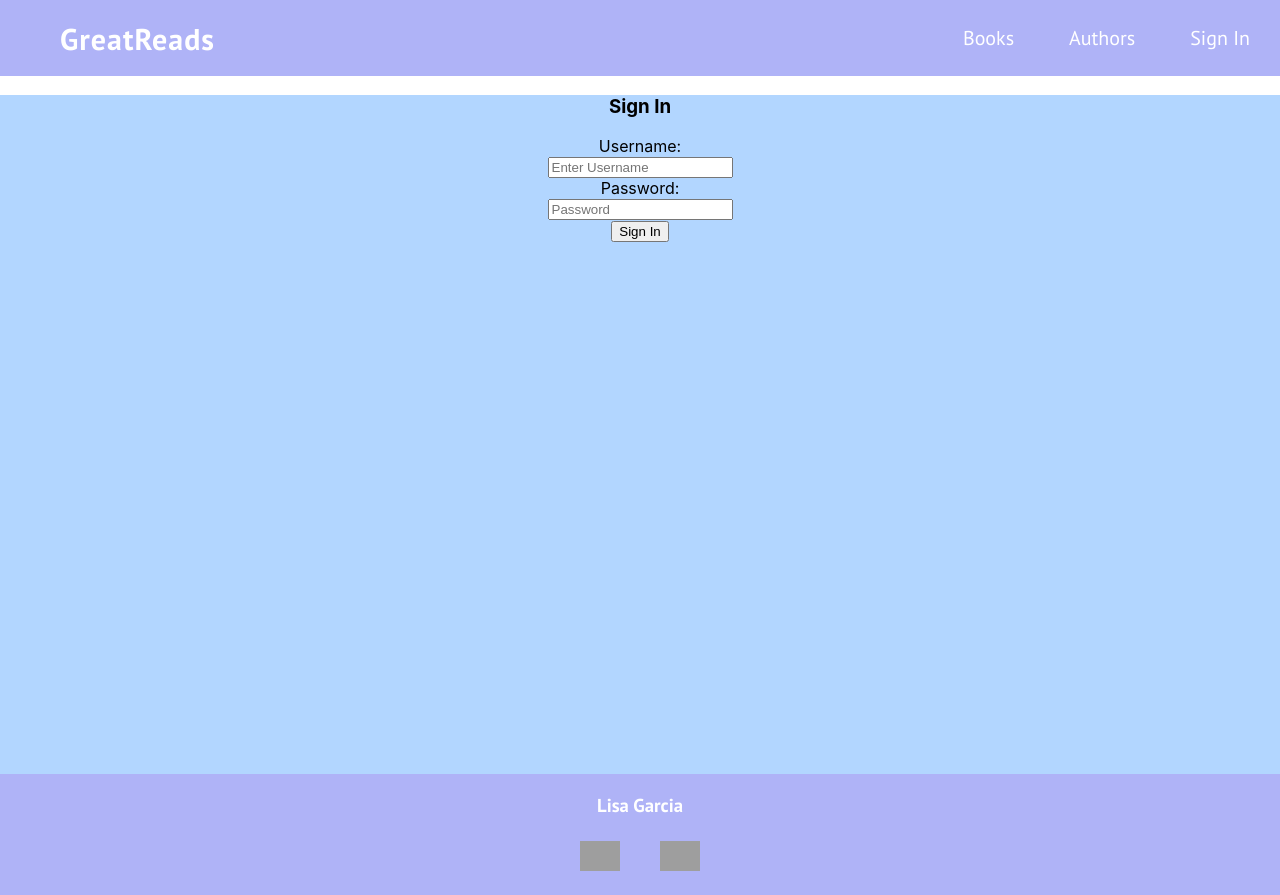
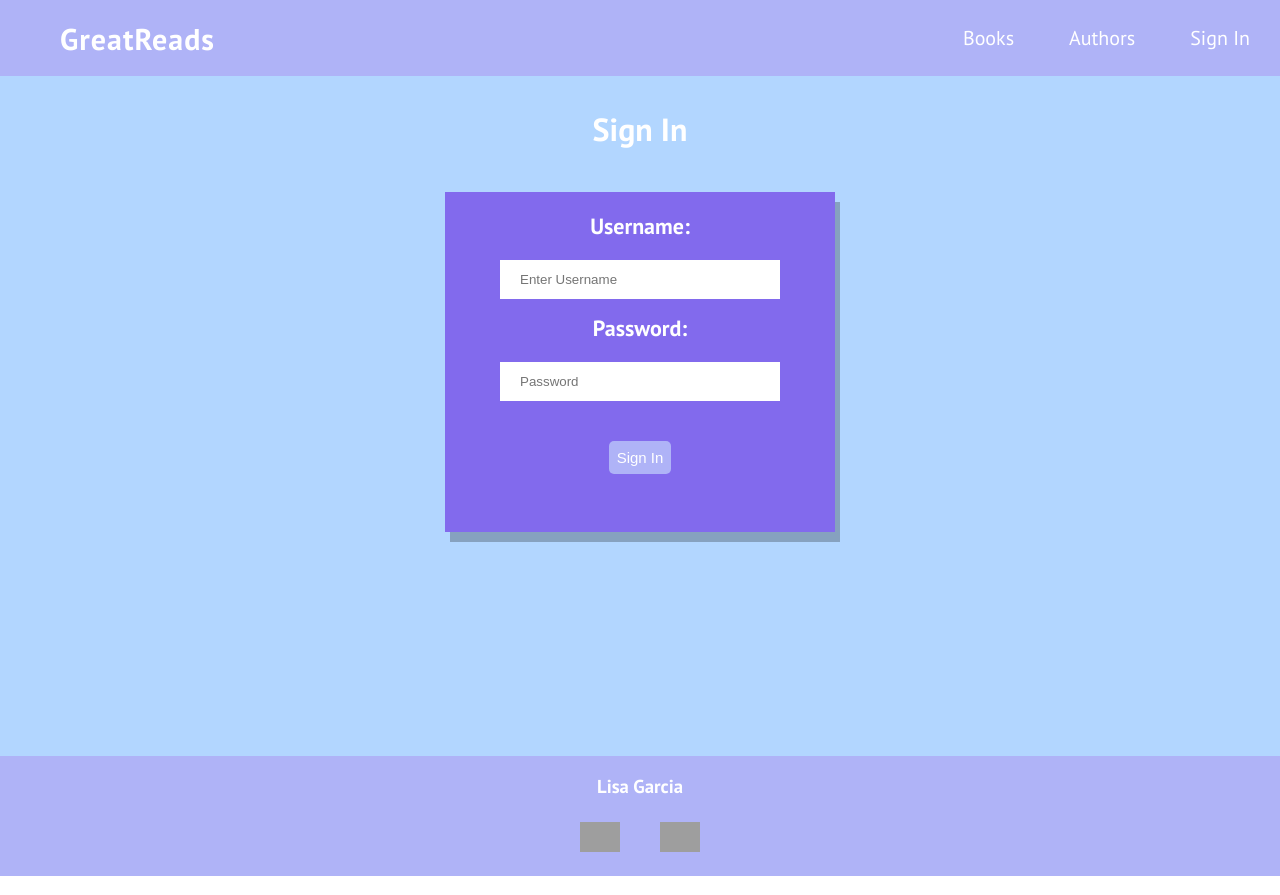
Before and after one commit to lisagarcia13/great-reads, a React (Create React App) app in the folder front-end/client/: page /sign-in in a window 1280 px wide. Built offline with nearby package versions, Linux system fonts and the light colour scheme; grey boxes are pictures that could not be loaded.

Commit message:
sign in css

```diff
--- /dev/null
+++ b/front-end/client/src/screens/SignIn.css
@@ -0,0 +1,48 @@
+@import url("https://fonts.googleapis.com/css2?family=PT+Sans:wght@400;700&display=swap");
+
+.signin-container {
+  color: white;
+  font-family: "PT Sans";
+  display: flex;
+  flex-direction: column;
+  align-items: center;
+}
+
+.signin {
+  font-size: 32px;
+}
+.signin-label {
+  font-size: 22px;
+  font-weight: bold;
+}
+.signin-input {
+  width: 80%;
+  padding: 12px 20px;
+  box-sizing: border-box;
+  margin-top: 20px;
+  margin-bottom: 15px;
+  border: none;
+}
+
+.signin-button {
+  color: white;
+  margin-top: 25px;
+  padding: 8px;
+  font-size: 15px;
+  border-radius: 5px;
+  border: none;
+  transition-duration: 0.4s;
+  background-color: #afb3f7;
+}
+.signin-button:hover {
+  box-shadow: 0 12px 16px 0 rgba(0, 0, 0, 0.24),
+    0 17px 50px 0 rgba(0, 0, 0, 0.19);
+}
+.signin-form {
+  background-color: #826aed;
+  height: 300px;
+  width: 350px;
+  box-shadow: 5px 10px rgba(0, 0, 0, 0.25);
+  padding: 20px;
+  margin-top: 10px;
+}
--- a/front-end/client/src/screens/SignIn.jsx
+++ b/front-end/client/src/screens/SignIn.jsx
@@ -2,6 +2,7 @@ import { useState } from "react";
 import { signIn } from "../services/users";
 import { useNavigate } from "react-router-dom";
 import Layout from "../components/Layout";
+import "./SignIn.css";
 
 function SignIn(props) {
   const navigate = useNavigate();
@@ -68,7 +69,7 @@ function SignIn(props) {
         <form className="signin-form" onSubmit={onSignIn}>
           <div className="container">
             <label className="signin-label">Username: </label>
-            <div className="signin-usernmae">
+            <div className="signin-username">
               <input
                 required
                 className="signin-input"
```
